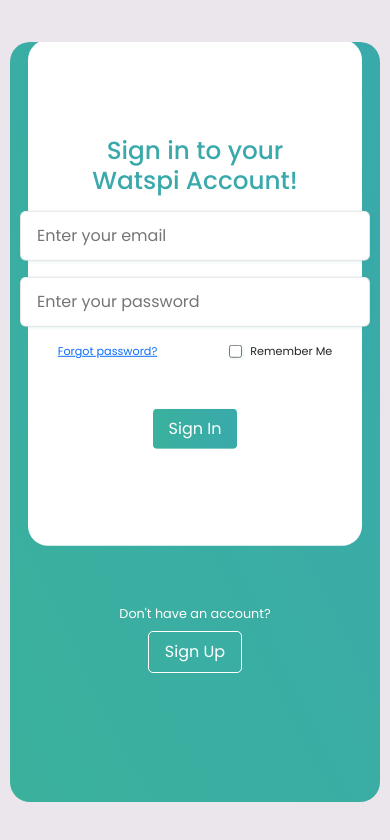
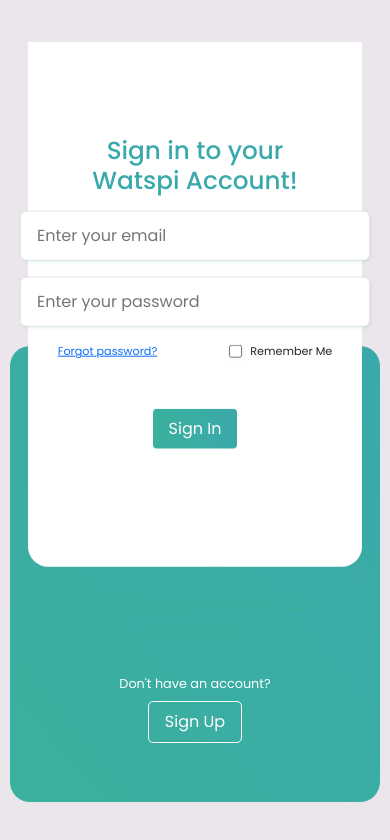
Before and after one commit to Huzaifa246/watspi_user, a React (Vite) app: page / in a window 390 px wide. Shown: the top 840 px of the page. Built offline with nearby package versions, Linux system fonts and the light colour scheme.

Commit message:
Updated UI

```diff
--- a/src/Pages/Login/index.module.css
+++ b/src/Pages/Login/index.module.css
@@ -218,12 +218,18 @@
   }
   .form {
     top: 33%;
-    height: 60vh;
+    height: 65vh;
     margin: 0 5%;
     border-radius: 20px !important;
   }
   .content {
+    top: 40% !important;
     width: 100% !important;
+    height: 60%;
+    padding: 7rem 3rem 3rem 3rem !important;
+  }
+  .content h3 {
+    color: #3ab19d !important;
   }
 }
 @media screen and (max-width: 300px) {
```
